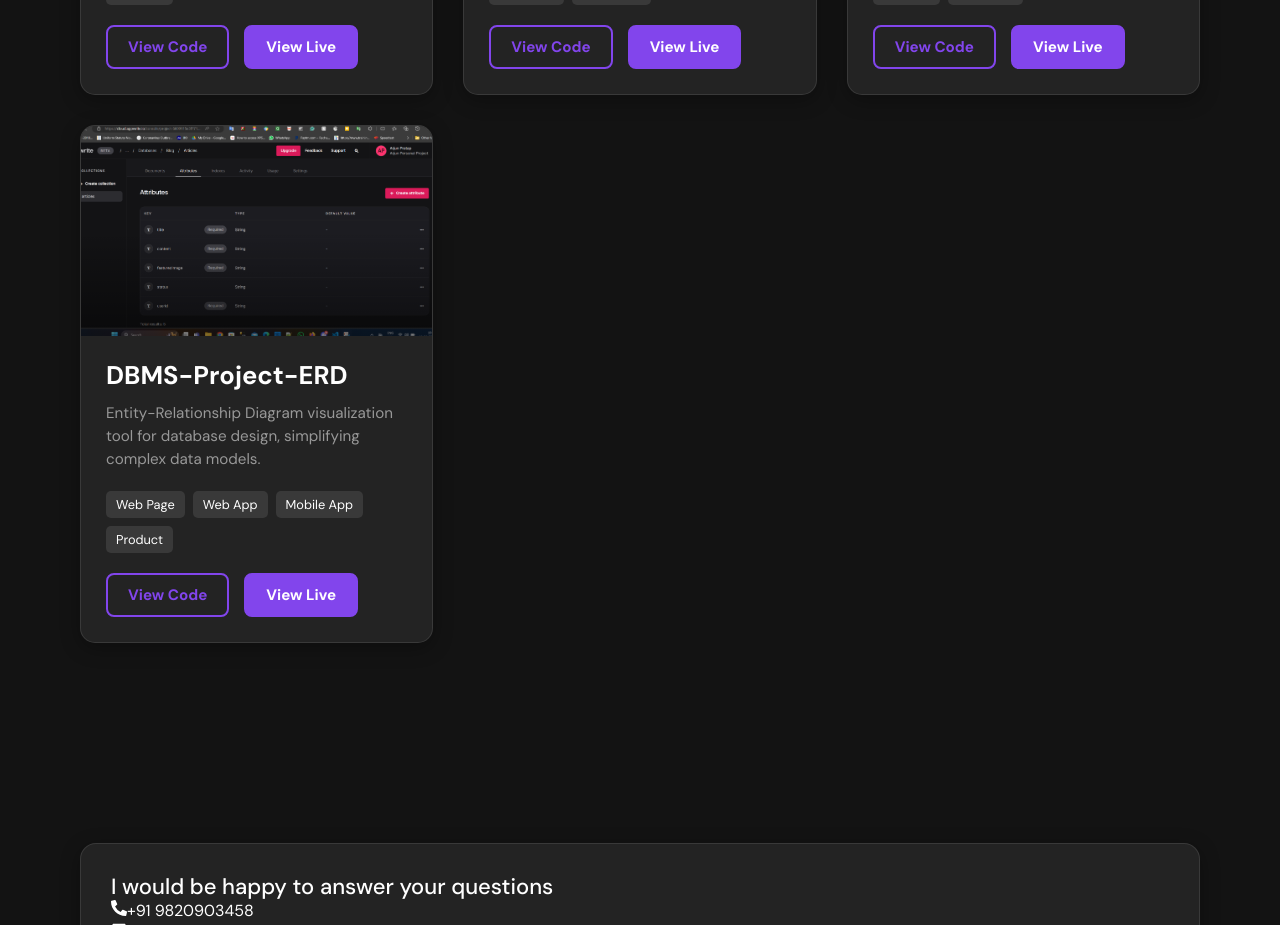
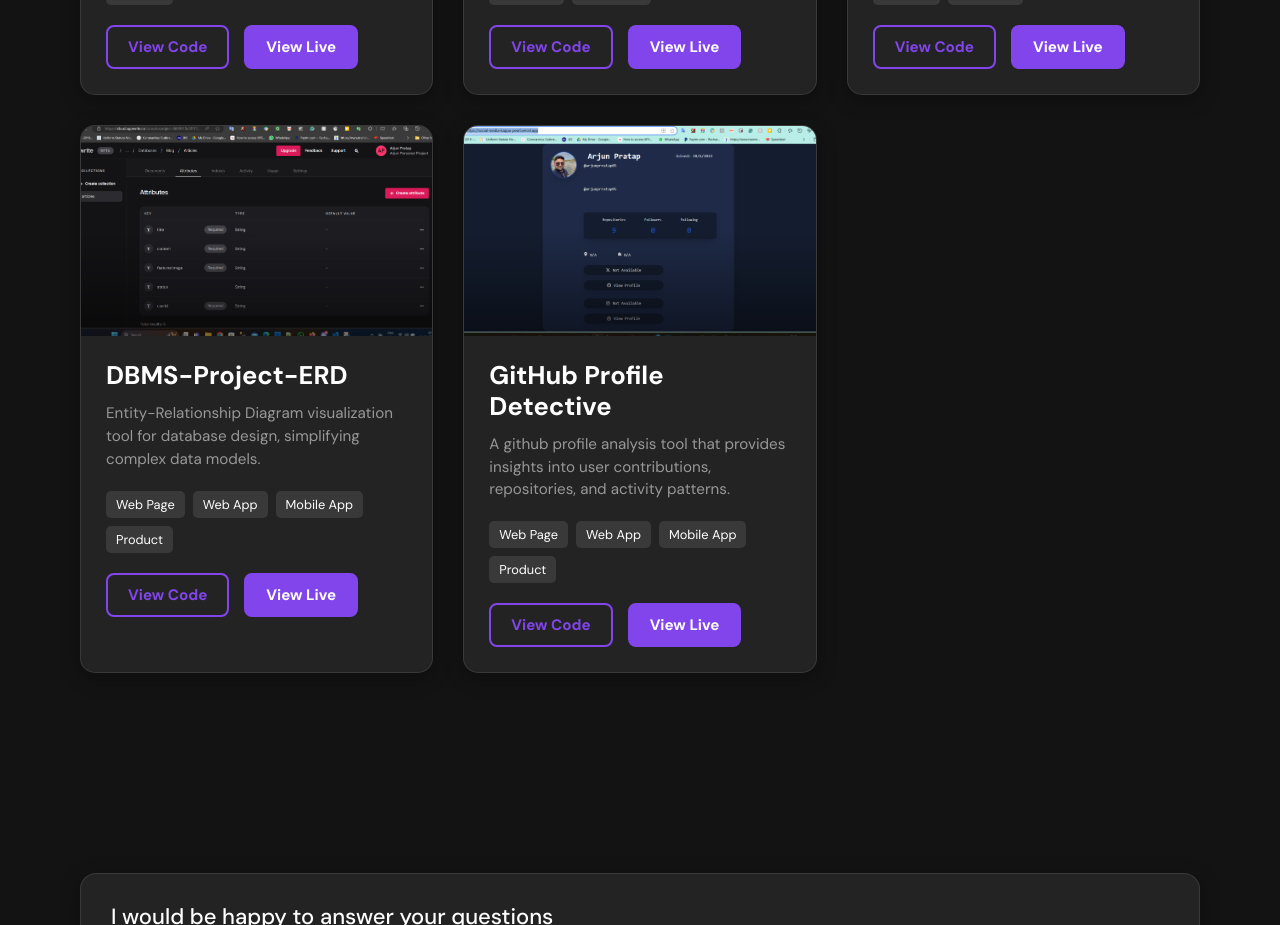
Before and after one commit to arjunprratap05/Portfolio, a React (Create React App) app: page / in a window 1280 px wide. Shown: the part 3360-4285 px from the top of the page. Built offline with nearby package versions, Linux system fonts and the light colour scheme; no server answers; the HTML template or start-up script is replaced by a standard one.

Commit message:
Final commit

```diff
--- a/src/components/portfolio/index.jsx
+++ b/src/components/portfolio/index.jsx
@@ -13,6 +13,8 @@ const rawProjectsData = [
         media: {
             thumbnail: require("../../images/portfolio/appwrite.png"),
         },
+        codeUrl: "https://github.com/arjunprratap05/appwriteBlog",
+        liveUrl: "https://appwrite-blog-rho-eosin.vercel.app/",
     },
     {
         id: 2,
@@ -22,6 +24,8 @@ const rawProjectsData = [
         media: {
             thumbnail: require("../../images/portfolio/appwriteLogin.png"),
         },
+        codeUrl: "https://github.com/arjunprratap05/appwriteBlog",
+        liveUrl: "https://appwrite-blog-rho-eosin.vercel.app/",
     },
     {
         id: 3,
@@ -31,6 +35,8 @@ const rawProjectsData = [
         media: {
             thumbnail: require("../../images/portfolio/appwritesignIN.png"),
         },
+        codeUrl: "https://github.com/arjunprratap05/appwriteBlog",
+        liveUrl: "https://appwrite-blog-rho-eosin.vercel.app/",
     },
     {
         id: 4,
@@ -40,6 +46,8 @@ const rawProjectsData = [
         media: {
             thumbnail: require("../../images/portfolio/MegaBlogPost.png"),
         },
+         codeUrl: "https://github.com/arjunprratap05/appwriteBlog",
+        liveUrl: "https://appwrite-blog-rho-eosin.vercel.app/",
     },
     {
         id: 5,
@@ -49,6 +57,8 @@ const rawProjectsData = [
         media: {
             thumbnail: require("../../images/portfolio/BlogPost.png"),
         },
+         codeUrl: "https://github.com/arjunprratap05/appwriteBlog",
+        liveUrl: "https://appwrite-blog-rho-eosin.vercel.app/",
     },
     {
         id: 6,
@@ -58,6 +68,8 @@ const rawProjectsData = [
         media: {
             thumbnail: require("../../images/portfolio/DbData.png"),
         },
+        codeUrl: "https://github.com/arjunprratap05/appwriteBlog",
+        liveUrl: "https://appwrite-blog-rho-eosin.vercel.app/",
     },
     {
         id: 7,
@@ -67,16 +79,24 @@ const rawProjectsData = [
         media: {
             thumbnail: require("../../images/portfolio/DbAttributes.png"),
         },
+        codeUrl: "https://github.com/arjunprratap05/appwriteBlog",
+        liveUrl: "https://appwrite-blog-rho-eosin.vercel.app/",
+    },
+    {
+        id: 8,
+        name: "GitHub Profile Detective",
+        tags: ["web-page", "web-app", "mobile-app", "product"],
+        description: "A github profile analysis tool that provides insights into user contributions, repositories, and activity patterns.",
+        media: {
+            thumbnail: require("../../images/portfolio/GitHub-Profile-Search-App.png"),
+        },
+        codeUrl: "https://github.com/arjunprratap05/SocialMedia",
+        liveUrl: "https://social-media-kappa-pearl.vercel.app/",
     },
 ];
 
-const projectsData = rawProjectsData
 
-    .map(project => ({
-        ...project,
-        codeUrl: "https://github.com/arjunprratap05/appwriteBlog",
-        liveUrl: "https://appwrite-blog-rho-eosin.vercel.app/",
-    }));
+const projectsData = rawProjectsData;
 
 
 const Portfolio = () => {
```
Also changed, not shown: src/images/portfolio/GitHub-Profile-Search-App.png (added).
